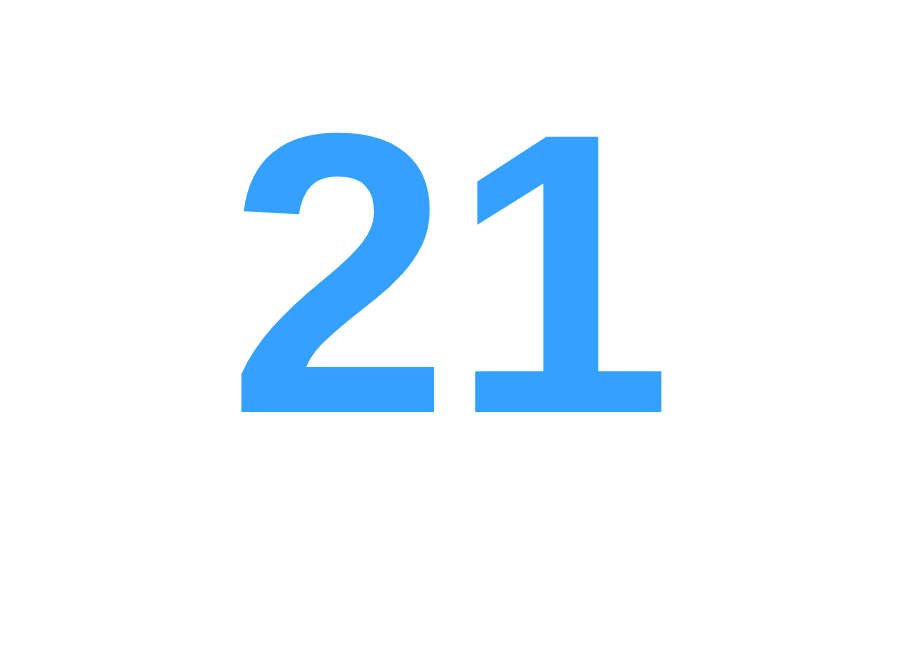
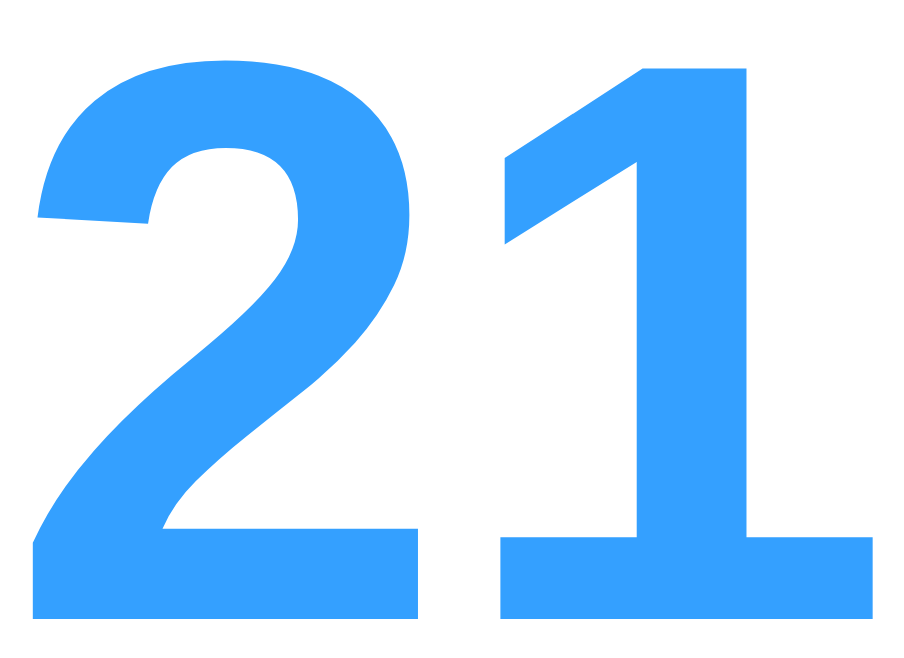
Before and after one commit to pancudaniel7/wedding-random, a website: page index.html in a window 1280 px wide. Shown: the part 118-776 px from the top of the page, without its empty margins (190-1094 px from the left). Drawn offline with Linux system fonts and the light colour scheme.

Commit message:
Increased font size for the random number

```diff
--- a/styles.css
+++ b/styles.css
@@ -13,7 +13,7 @@ body {
 }
 
 #big-number {
-    font-size: 400px; /* 4 times bigger */
+    font-size: 800px; /* 4 times bigger */
     font-weight: bold;
     color: #34a0ff; /* White color */
     transition: opacity 0.5s ease; /* Adds a transition to the opacity property */
```
